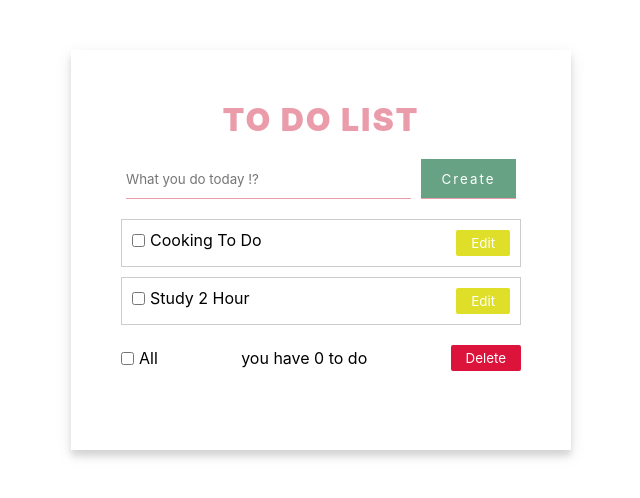
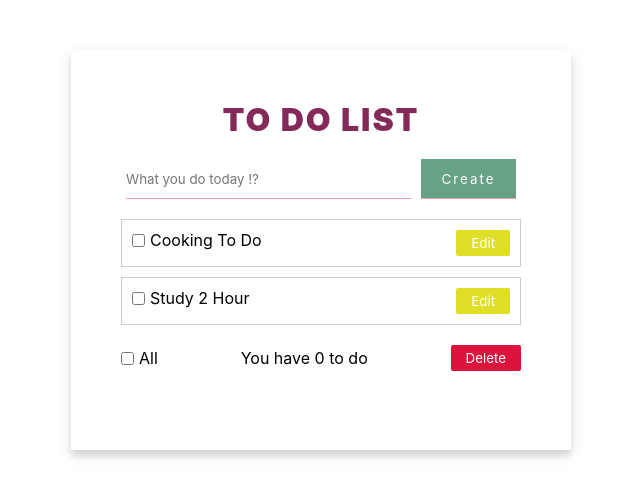
Before and after one commit to Akash52/to-do-react, a React (Create React App) app: page / in a window 1280 px wide. Shown: the top 498 px of the page, without its empty margins (319-959 px from the left). Built offline with nearby package versions, Linux system fonts and the light colour scheme.

Commit message:
Manage Folders

```diff
--- a/src/App.js
+++ b/src/App.js
@@ -30,7 +30,7 @@ export default function App() {
         <input type="checkbox" name="all" id="all"/>
         All
       </label>
-      <p>you have 0 to do</p>
+      <p>You have 0 to do</p>
     <button id="delete">Delete</button>
       </div>
 
--- a/src/index.css
+++ b/src/index.css
@@ -28,7 +28,7 @@ h1 {
   text-transform: uppercase;
   letter-spacing: 2px;
   font-weight: 900;
-  color: #ea9caa;
+  color: #842a58;
 }
 form {
   width: 100%;
```
